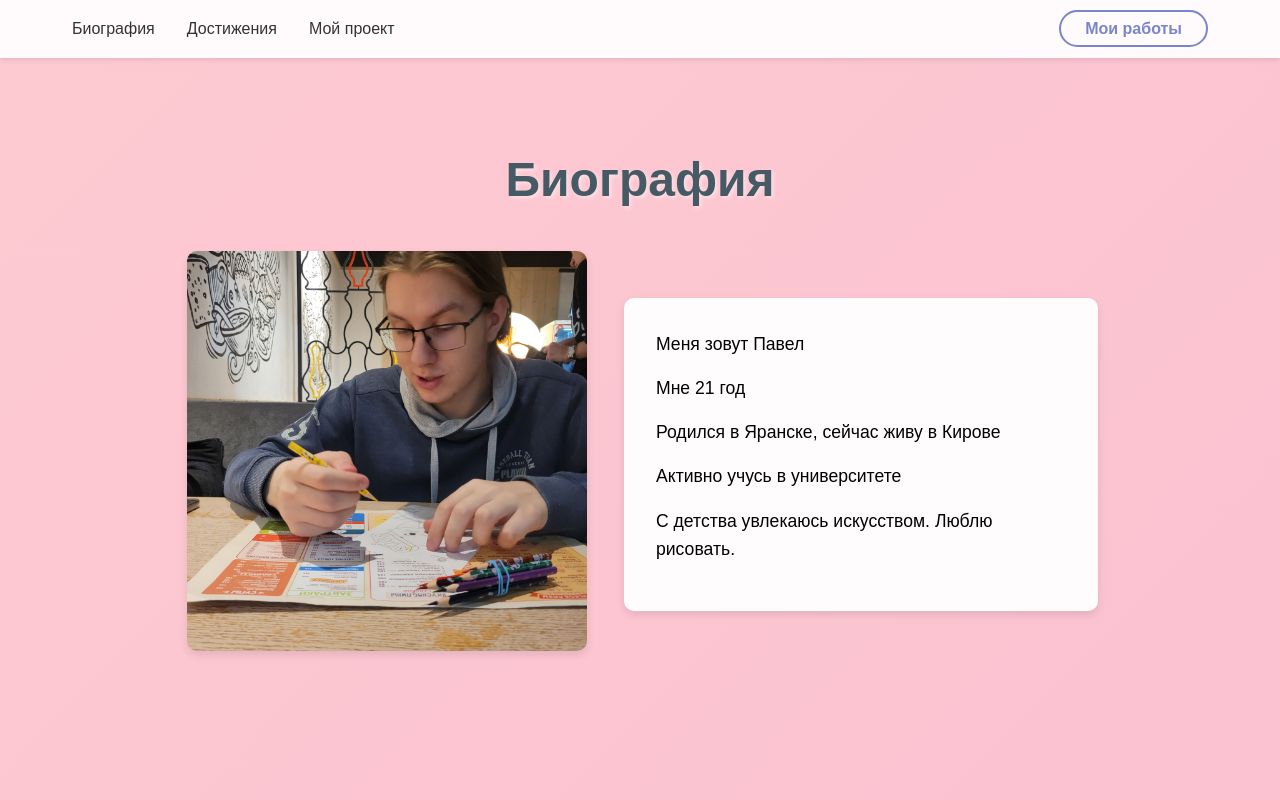
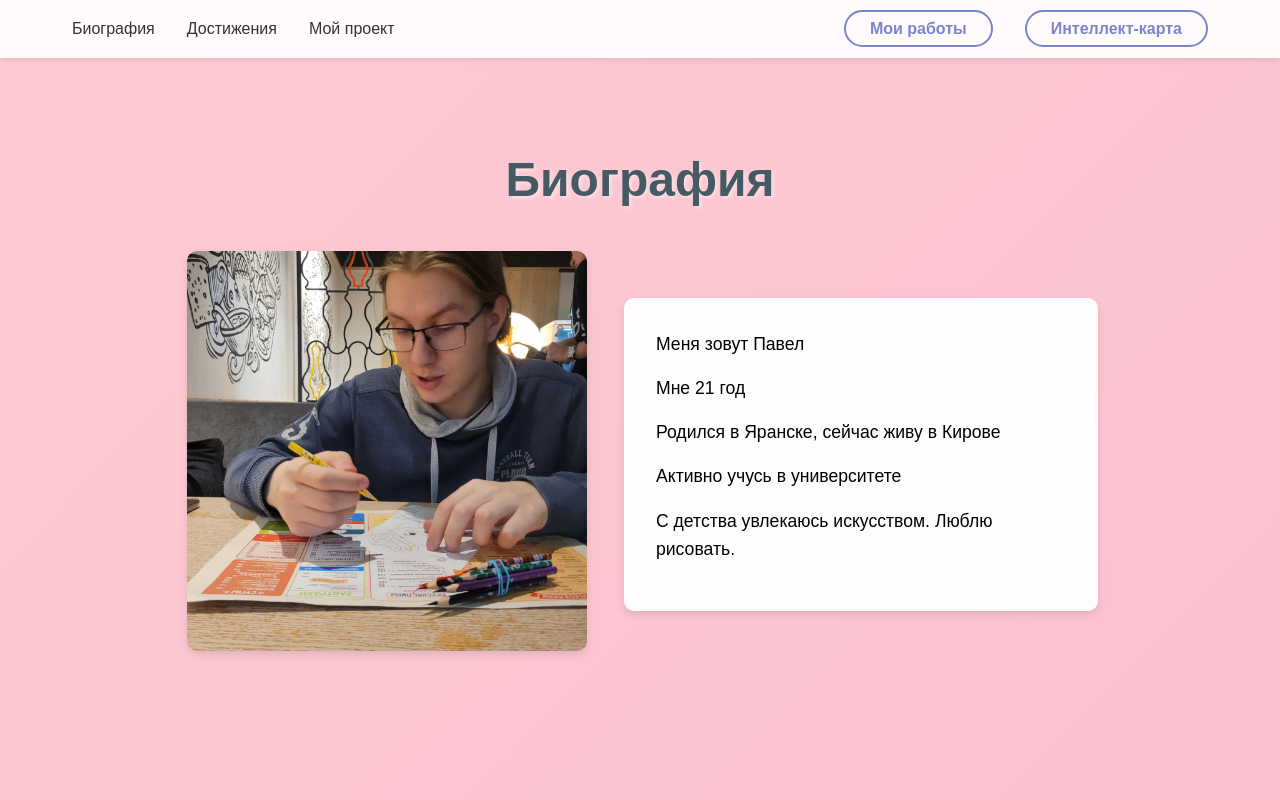
Before and after one commit to Tegor20102/portfolio, a plain HTML site: page index.html in a window 1280 px wide. Shown: the top 800 px of the page. Drawn offline with Linux system fonts and the light colour scheme.

Commit message:
+ карта

```diff
--- a/index.html
+++ b/index.html
@@ -16,6 +16,7 @@
             </ul>
             <ul class="nav-right">
                 <li><a href="work.html" class="works-link">Мои работы</a></li>
+                <li><a href="https://web.mindonmap.com/view/d01572c4b408287c" class="works-link" target="_blank">Интеллект-карта</a></li>
             </ul>
         </nav>
     </header>
```
